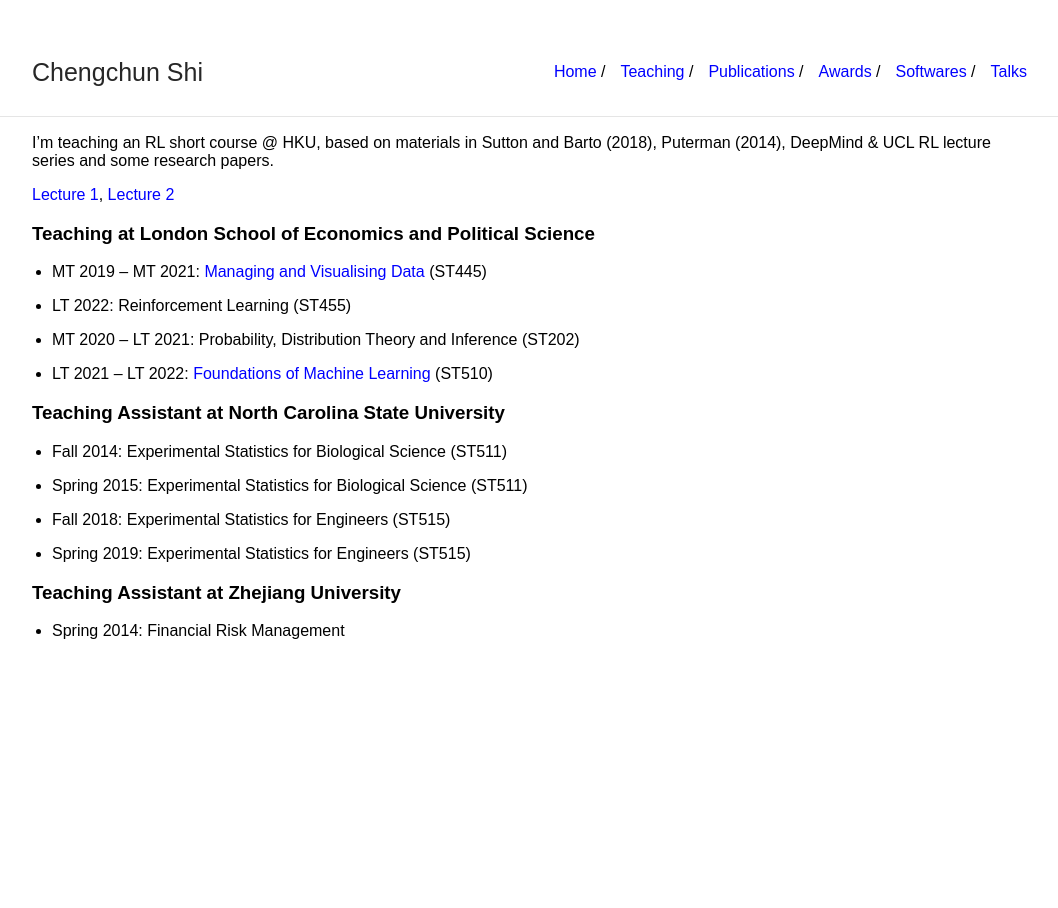
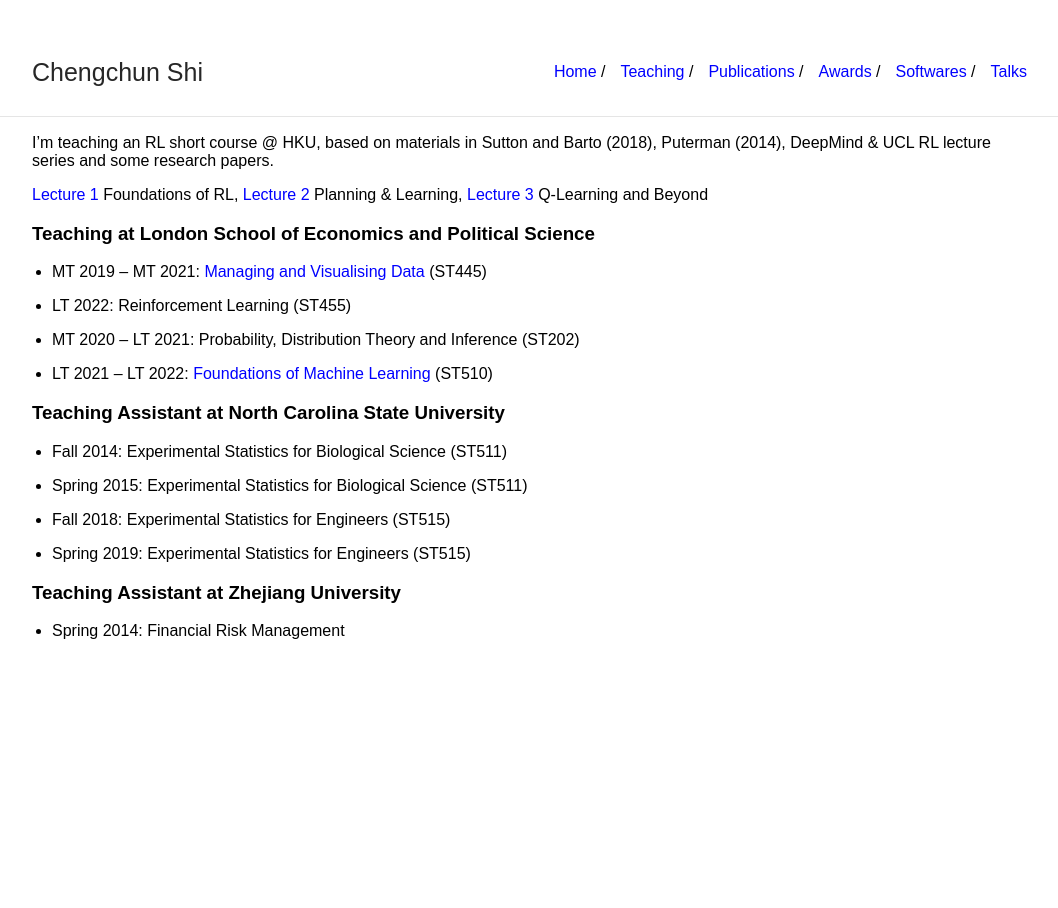
Before and after one commit to callmespring/callmespring.github.io, a Jekyll site: the page built from teaching.md, in a window 1280 px wide. Shown: the whole page, without its empty margins (108-1166 px from the left). Built offline with Jekyll 4.4.1, drawn with Linux system fonts in a browser that asks for light colours.

Commit message:
Update teaching.md

```diff
--- a/teaching.md
+++ b/teaching.md
@@ -5,7 +5,7 @@
 
 I'm teaching an RL short course @ HKU, based on materials in Sutton and Barto (2018), Puterman (2014), DeepMind & UCL RL lecture series and some research papers.
 
-[Lecture 1](./slides/lecture2.pdf), [Lecture 2](./slides/lecture3.pdf)
+[Lecture 1](./slides/lecture2.pdf) Foundations of RL, [Lecture 2](./slides/lecture3.pdf) Planning & Learning, [Lecture 3](./slides/lecture5.pdf) Q-Learning and Beyond
 
 ### Teaching at London School of Economics and Political Science
 
```
